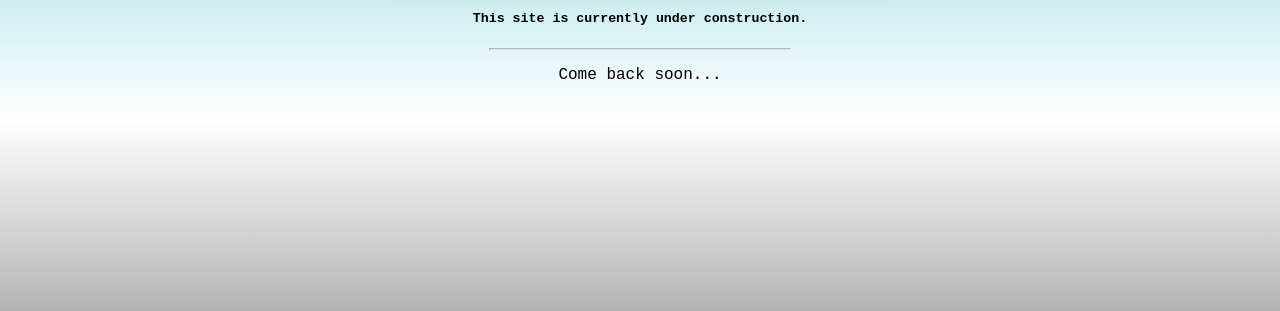
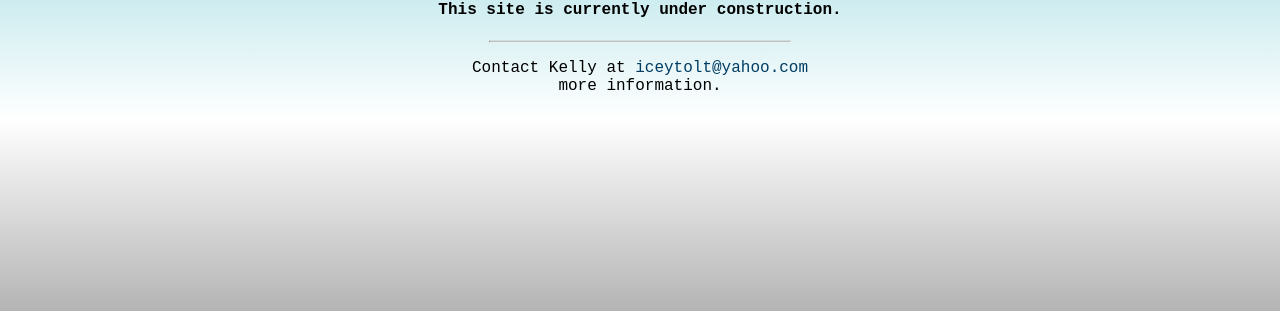
Before and after one commit to odhranthewizard/wcera, a plain HTML site: page index.html in a window 1280 px wide. Shown: the part 489-800 px from the top of the page. Drawn offline with Linux system fonts and the light colour scheme.

Commit message:
Added email link

```diff
--- a/index.html
+++ b/index.html
@@ -10,9 +10,9 @@
     <div class="middle">
       <div><img alt="logo" src="./wcera_dog.jpeg"></img></div>
 
-      <h5>This site is currently under construction.</h5>
+      <h4>This site is currently under construction.</h4>
       <hr>
-      <p>Come back soon...</p>
+      <p>Contact Kelly at <a href="mailto:iceytolt@yahoo.com">iceytolt@yahoo.com</a><br> more information.</p>
     </div>
   </div>
 </body>
--- a/style.css
+++ b/style.css
@@ -3,6 +3,7 @@ html {
   height: 100%;
   margin: 0;
   padding: 0;
+  font-family: "Courier New", Courier, monospace;
 }
 
 .bgimg {
@@ -16,17 +17,10 @@ html {
   );
   background: linear-gradient(to bottom, #00a0b0 0%, #ffffff 76%, #b4b4b4 100%);
   height: 100%;
-  /* Center the background image */
   background-position: center;
-  /* Scale and zoom in the image */
   background-size: cover;
-  /* Add position: relative to enable absolutely positioned elements inside the image (place text) */
   position: relative;
-  /* Add a white text color to all elements inside the .bgimg container */
   color: black;
-  /* Add a font */
-  font-family: "Courier New", Courier, monospace;
-  /* Set the font-size to be responsive */
   font-size: 1rem;
 }
 
@@ -35,7 +29,11 @@ p {
   margin: 1rem 0;
 }
 
-/* Position text in the middle */
+a, a:visited {
+  text-decoration: none;
+  color: #003d63;
+}
+
 .middle {
   position: absolute;
   top: 50%;
```
